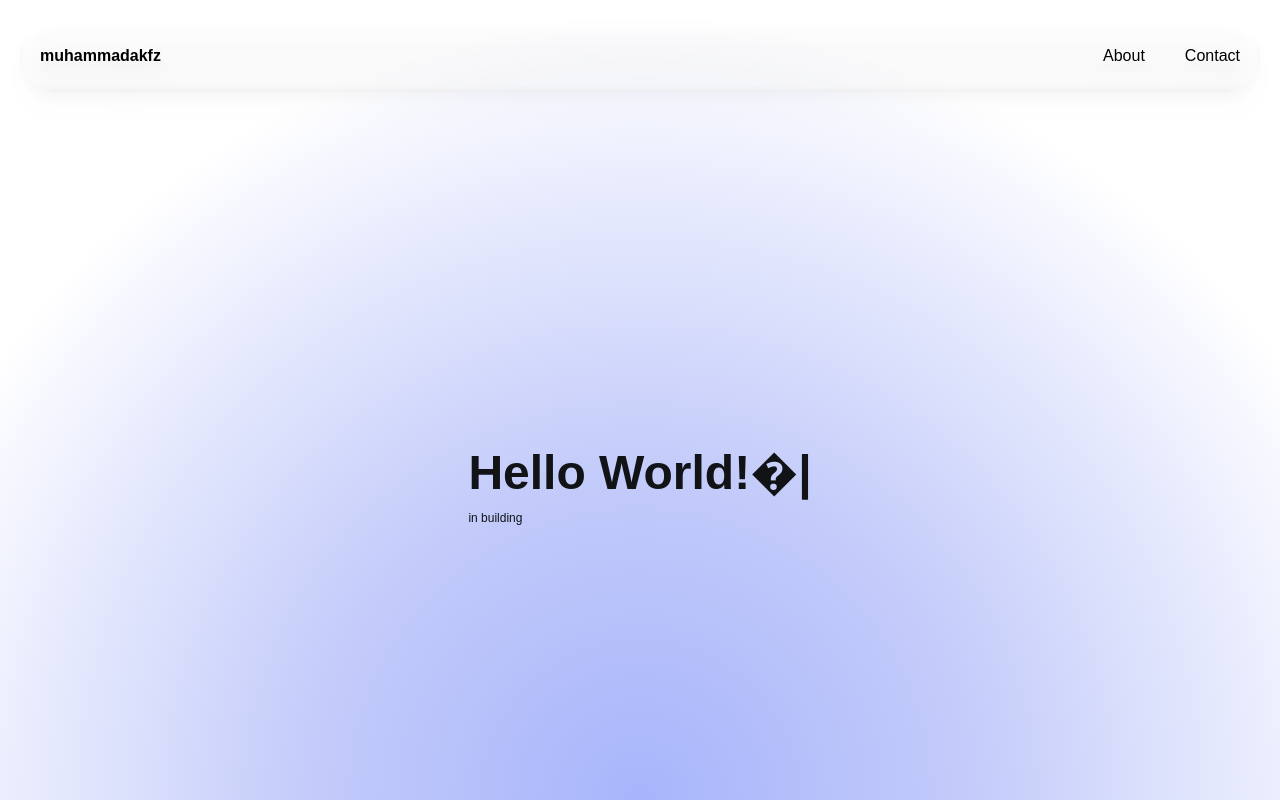
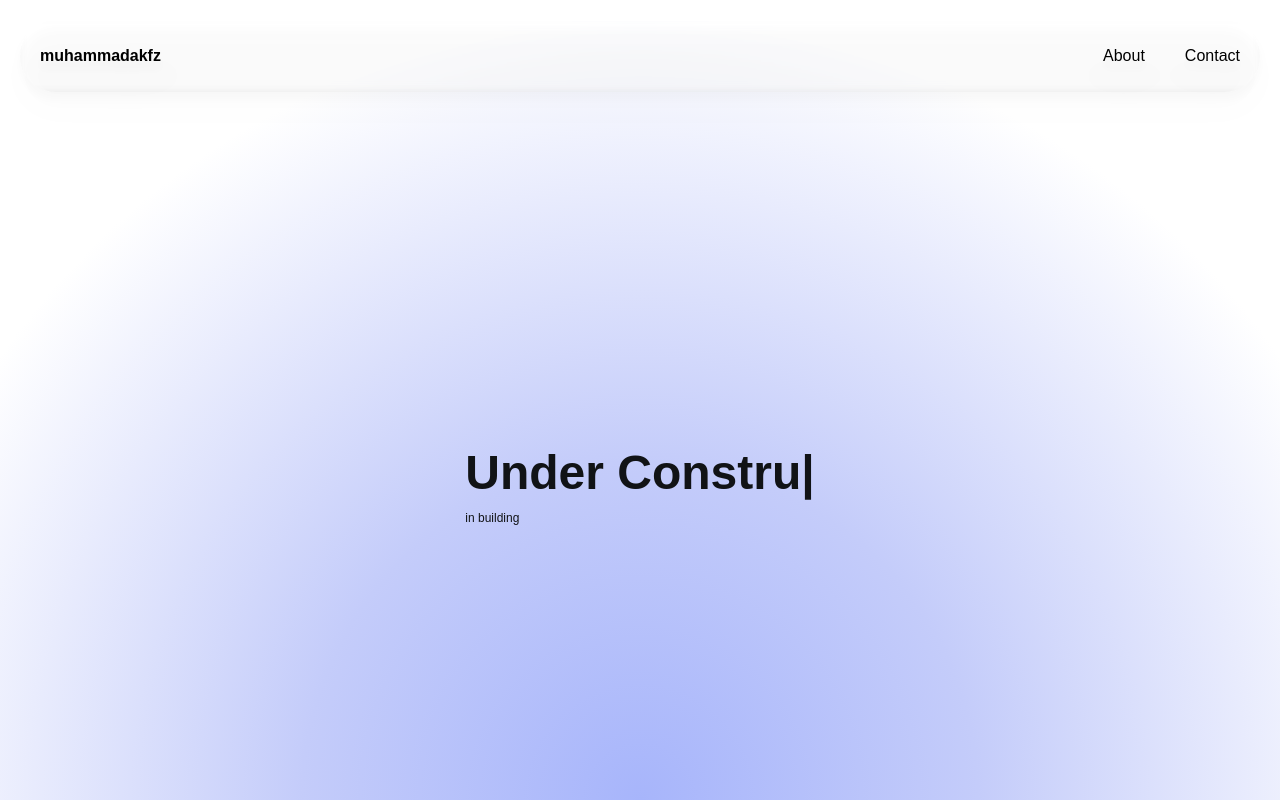
Before and after one commit to muhammadakfz/muhammadakfz.github.io, a Next.js app: page / in a window 1280 px wide. Shown: the top 800 px of the page. Built offline with nearby package versions, Linux system fonts and the light colour scheme.

Commit message:
update file

```diff
--- a/src/app/page.tsx
+++ b/src/app/page.tsx
@@ -20,7 +20,7 @@ export default function Home() {
   useEffect(() => {
     if (welcomeRef.current) {
       const typed = new Typed(welcomeRef.current, {
-        strings: ["もしもし!", "Hello World!👋", "I am Fahrur"],
+        strings: ["Under Construction"],
         typeSpeed: 150,
         backSpeed: 200,
         loop: true
```
